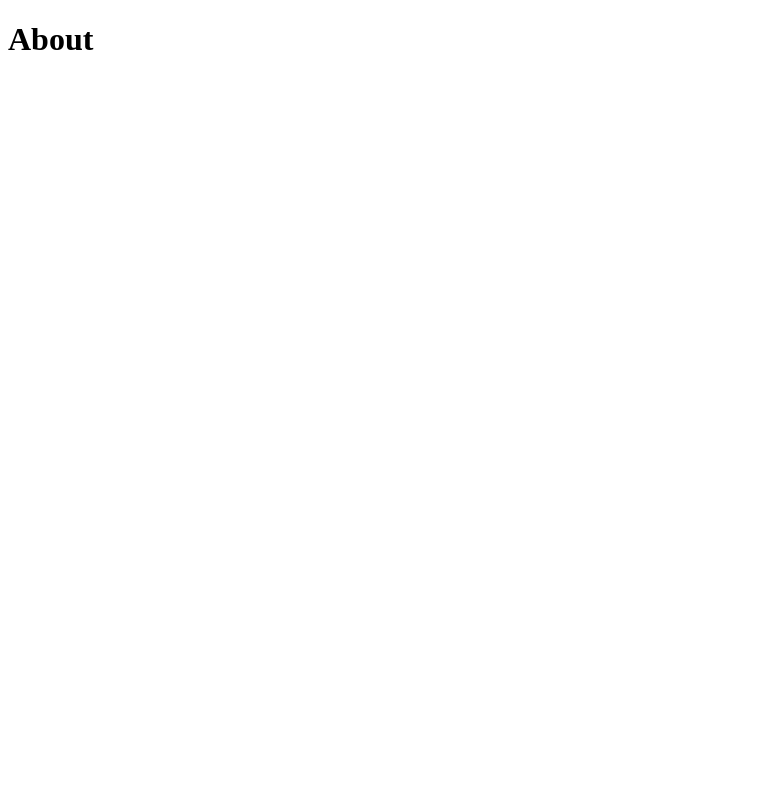
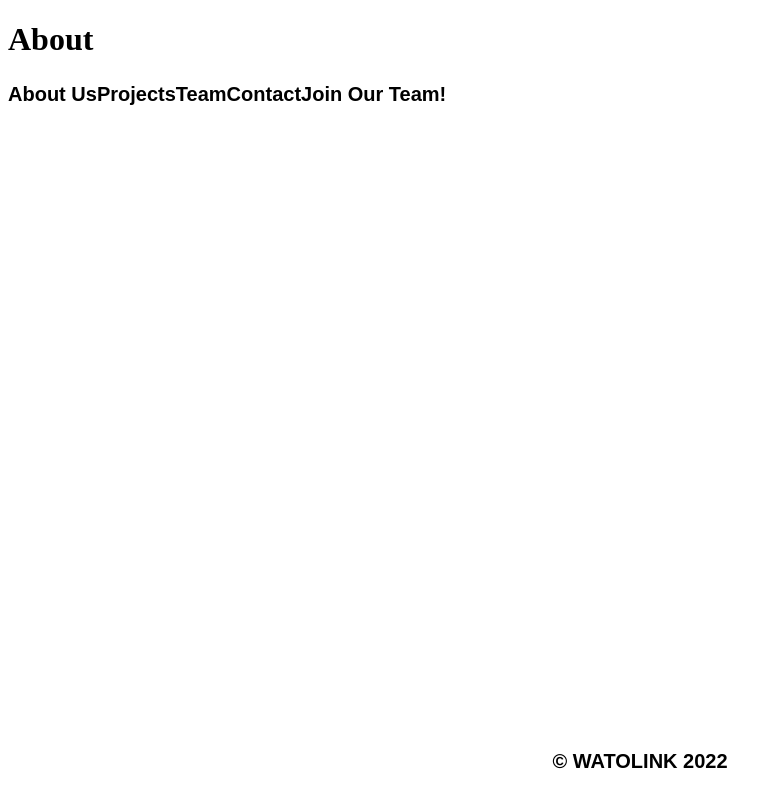
Before and after one commit to WATOLINK/main-website, a Next.js app: page / in a window 1280 px wide. Shown: the whole page, without its empty margins (0-782 px from the left). Built offline with nearby package versions, Linux system fonts and the light colour scheme.

Commit message:
Pushing footer development

```diff
--- a/components/Footer.js
+++ b/components/Footer.js
@@ -1,31 +1,26 @@
 import styled from 'styled-components'
-import useWindowSize from './WindowDimensions'
 
-const StyledCopyright = styled.div`
+const StyledCopyright = styled.p`
     width: 340px;
     height: 30px;
     box-sizing: border-box;
-    display:table-cell;
+    display: table-cell;
     text-align: center;
     vertical-align: middle;
     position: absolute;
     left: 50%;
+    bottom: 0%;
     transform: translate(-50%);
-    color: #000000;
-    font-size: 20px;
-    font-weight: bold;
-    font-family: Poppins;
+    font: ${({theme}) => theme.fonts.footer};
 `
 
 const StyledMenuItems = styled.div`
     height: 30px;
     box-sizing: border-box;
-    display:table-cell;
+    display: table-cell;
     vertical-align: middle;
-    color: #000000;
-    font-size: 22px;
-    font-weight: bold;
-    font-family: Poppins;
+    margin: 15px;
+    font: ${({theme}) => theme.fonts.footer};
 `
 
 const StyledMenu = styled.div`
--- a/pages/index.js
+++ b/pages/index.js
@@ -1,5 +1,6 @@
 import Head from 'next/head'
 import Image from 'next/image'
+import { Footer } from '../components/Footer'
 
 export default function About() {
     return (
@@ -12,6 +13,7 @@ export default function About() {
                 />
             </Head>
             <h1>About</h1>
+            <Footer />
         </div>
     )
 }
```
